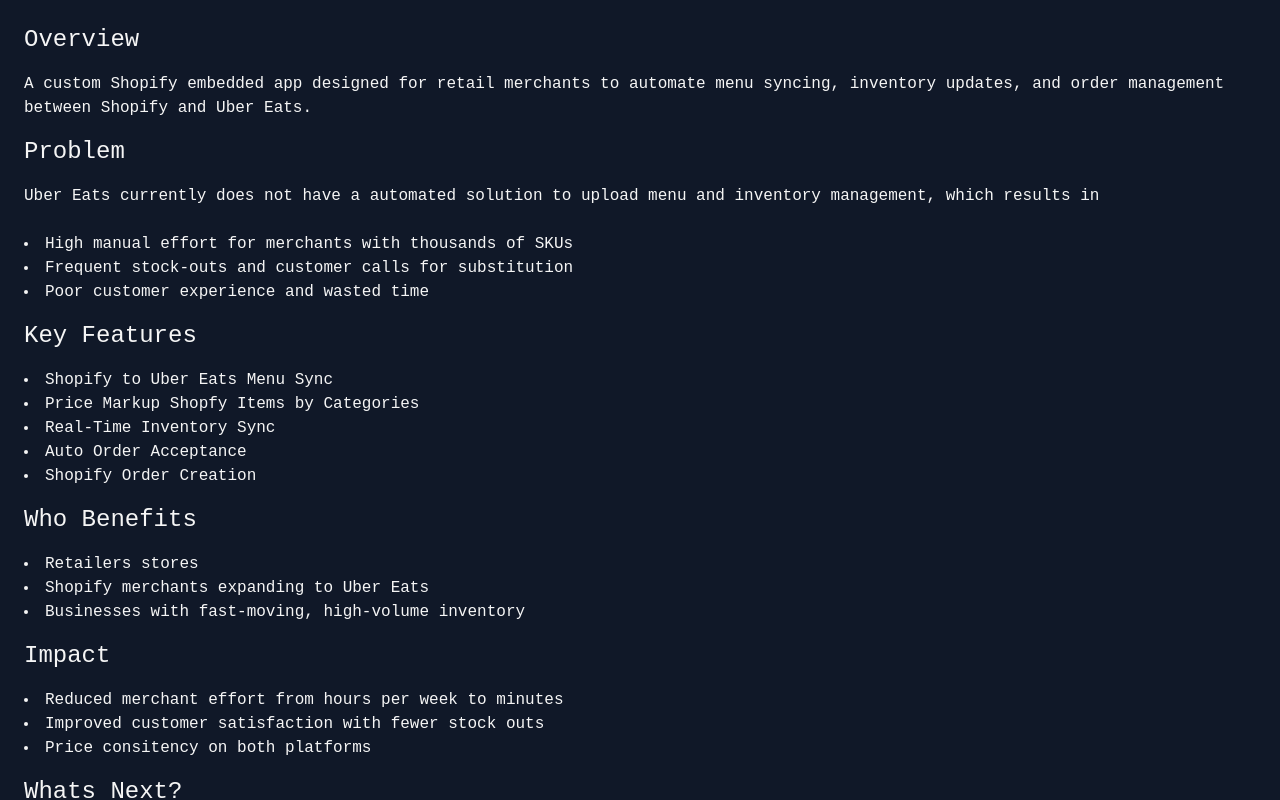
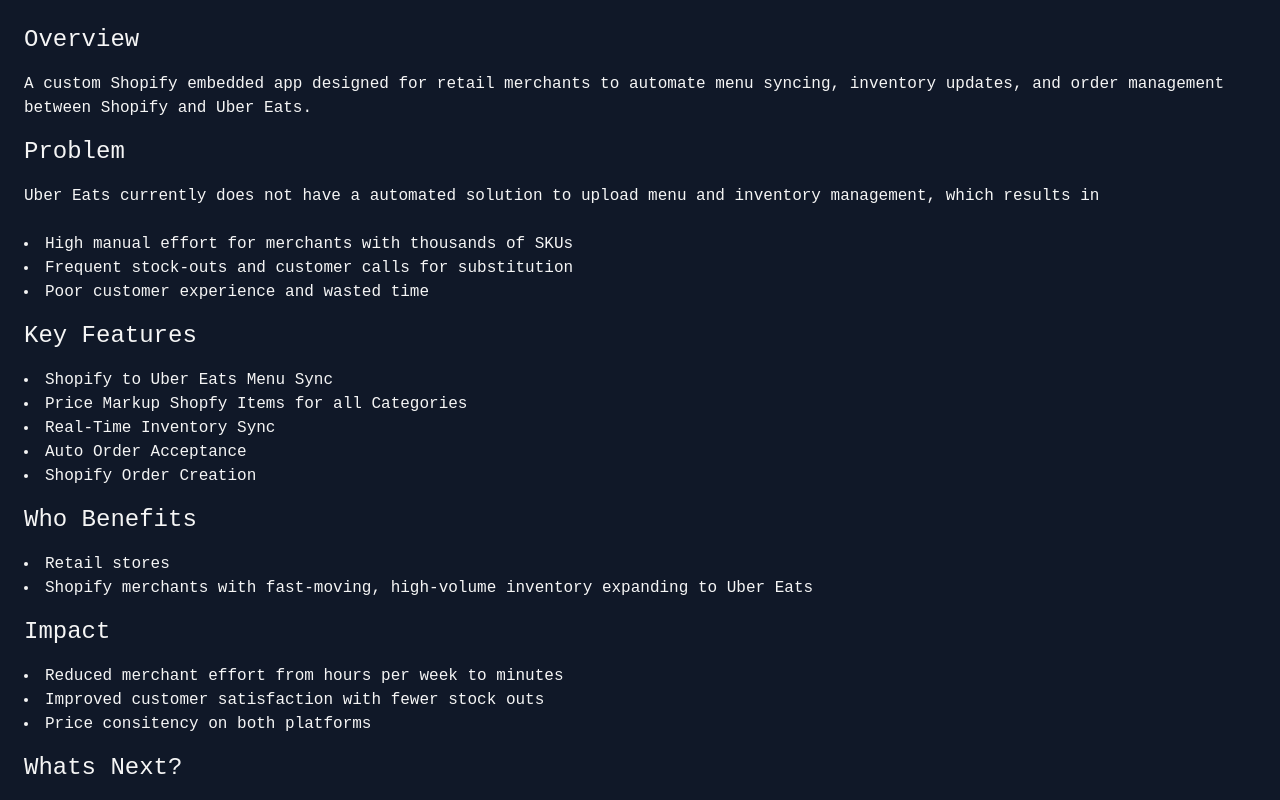
Before and after one commit to manpreet07/delivery-sync-mf, a React (Vite) app: page / in a window 1280 px wide. Shown: the top 800 px of the page. Built offline with nearby package versions, Linux system fonts and the light colour scheme.

Commit message:
features

```diff
--- a/src/components/DeliverySync.tsx
+++ b/src/components/DeliverySync.tsx
@@ -32,7 +32,7 @@
         <div className="p-2">
           <ul className="list-disc list-inside">
             <li>Shopify to Uber Eats Menu Sync</li>
-            <li>Price Markup Shopfy Items by Categories</li>
+            <li>Price Markup Shopfy Items for all Categories</li>
             <li>Real-Time Inventory Sync</li>
             <li>Auto Order Acceptance</li>
             <li>Shopify Order Creation</li>
@@ -43,9 +43,11 @@
         <div className="text-2xl p-2">Who Benefits</div>
         <div className="p-2">
           <ul className="list-disc list-inside">
-            <li>Retailers stores</li>
-            <li>Shopify merchants expanding to Uber Eats</li>
-            <li>Businesses with fast-moving, high-volume inventory</li>
+            <li>Retail stores</li>
+            <li>
+              Shopify merchants with fast-moving, high-volume inventory
+              expanding to Uber Eats
+            </li>
           </ul>
         </div>
       </div>
```
